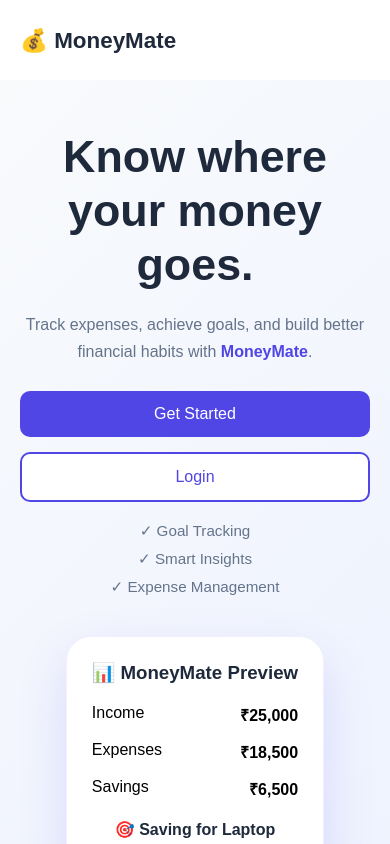
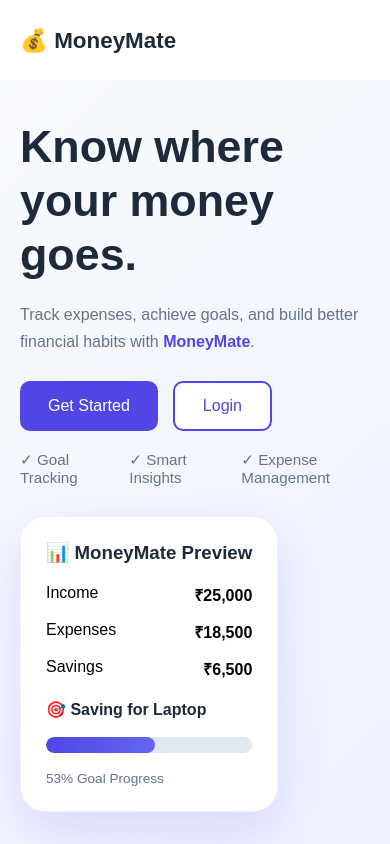
Before and after one commit to Krithika1031/MoneyMate, a React app in the folder frontend/: page / in a window 390 px wide. Shown: the top 844 px of the page. Built offline with nearby package versions, Linux system fonts and the light colour scheme; the HTML template or start-up script is replaced by a standard one.

Commit message:
CSS updates navbar

```diff
--- a/frontend/src/styles/LandingPage.css
+++ b/frontend/src/styles/LandingPage.css
@@ -248,14 +248,13 @@
 }
 @media (max-width: 768px) {
 
-  .hero {
-    flex-direction: column;
-    align-items: center;
-    text-align: center;
-    gap: 40px;
-    padding: 50px 20px;
-    min-height: auto;
-  }
+  .hero{
+    flex-direction:column;
+    align-items:flex-start;
+    text-align:left;
+    padding:40px 20px;
+    gap:30px;
+}
 
   .hero-left {
     width: 100%;
@@ -274,17 +273,15 @@
     margin-bottom: 25px;
   }
 
-  .hero-buttons {
-    width: 100%;
-    display: flex;
-    flex-direction: column;
-    gap: 15px;
-  }
+  .hero-buttons{
+    flex-direction:row;
+    width:auto;
+}
 
   .primary-btn,
-  .secondary-btn {
-    width: 100%;
-  }
+.secondary-btn{
+    width:auto;
+}
 
   .hero-right {
     width: 100%;
@@ -311,11 +308,10 @@
     width: 100%;
   }
 
-  .trust-line {
-    flex-direction: column;
-    gap: 10px;
-    align-items: center;
-  }
+  .trust-line{
+    flex-direction:row;
+    gap:25px;
+}
 
   /* ---------- Navbar ---------- */
 
```
